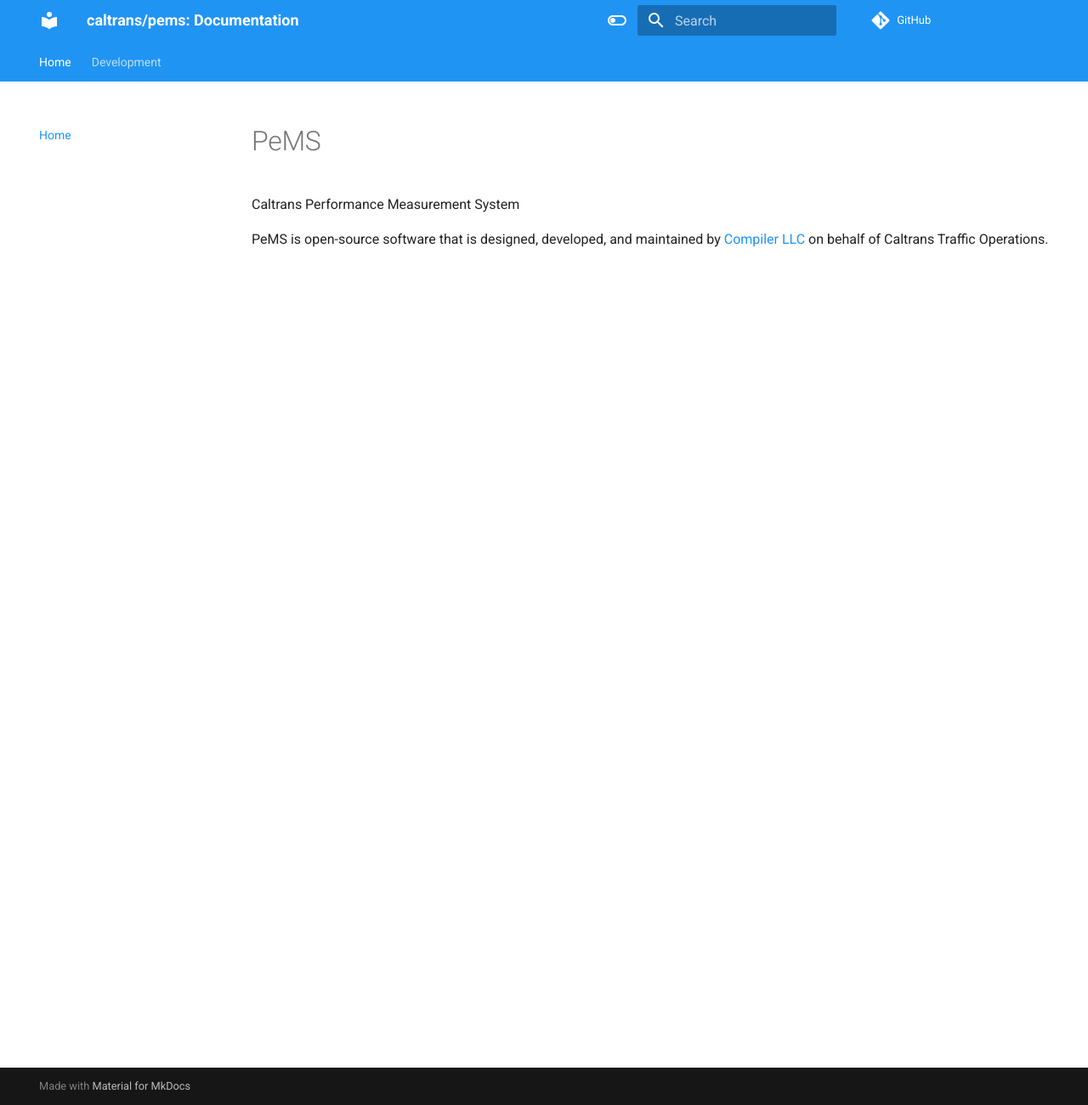
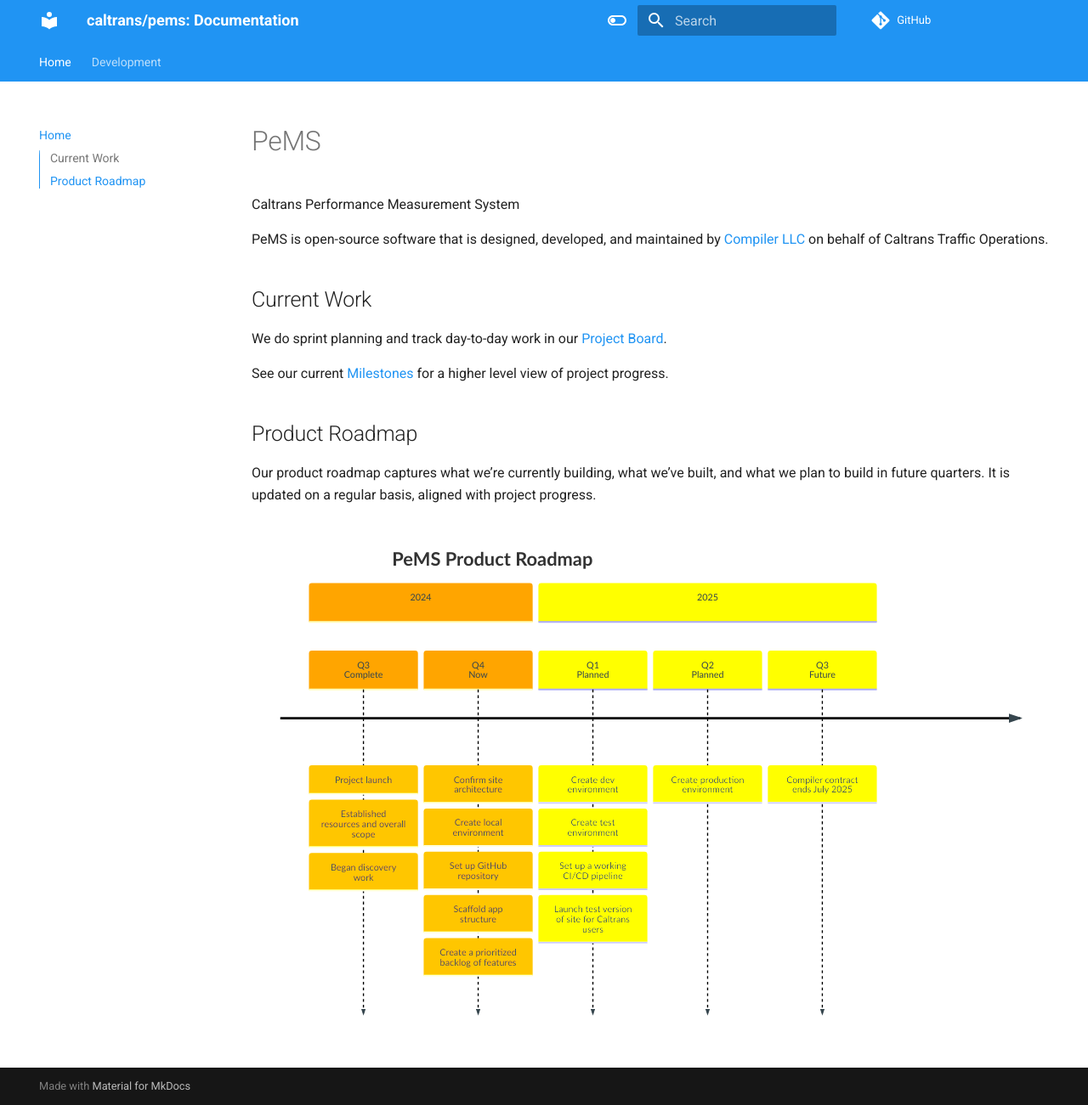
Before and after one commit to lalver1/pems, an MkDocs documentation site: the page built from docs/README.md, in a window 1280 px wide and 1301 px high. Shown: the whole window at 85% size. Built offline with MkDocs 1.6.1 and Material for MkDocs 9.7.7, drawn with Linux system fonts in a browser that asks for light colours; nearby versions of some CDN libraries; comment, search, counter and statistics services are not loaded.

Commit message:
docs: add product roadmap
Updated the main doc site page with product roadmap and links to our
sprint and milestones in the GitHub project

````diff
--- a/docs/README.md
+++ b/docs/README.md
@@ -3,3 +3,61 @@
 Caltrans Performance Measurement System
 
 PeMS is open-source software that is designed, developed, and maintained by [Compiler LLC](https://compiler.la) on behalf of Caltrans Traffic Operations.
+
+## Current Work
+We do sprint planning and track day-to-day work in our [Project Board](https://github.com/orgs/compilerla/projects/3/views/1).
+
+See our current [Milestones](https://github.com/compilerla/pems/milestones) for a higher level view of project progress.
+
+## Product Roadmap
+Our product roadmap captures what we're currently building, what we've built, and what we plan to build in future quarters. It is updated on a regular basis, aligned with project progress.
+
+```mermaid
+timeline
+    title PeMS Product Roadmap
+%% PeMS Epics (2024)
+          section 2024
+
+          Q3<br>Complete
+          : Project launch
+          : Established resources and overall scope
+          : Began discovery work
+
+          Q4<br>Now
+          : Confirm site architecture
+          : Create local environment
+          : Set up GitHub repository
+          : Scaffold app structure
+          : Create a prioritized backlog of features
+
+%% PeMS Epics (2025)
+          section 2025
+
+          Q1<br>Planned
+          : Create dev environment
+          : Create test environment
+          : Set up a working CI/CD pipeline
+          : Launch test version of site for Caltrans users
+
+          Q2<br>Planned
+          : Create production environment
+
+          Q3<br>Future
+          : Compiler contract ends July 2025
+
+%%{
+    init: {
+        'logLevel': 'debug',
+        'theme': 'default' ,
+        'themeVariables': {
+            'cScale0': '#ffa500', 'cScaleLabel0': '#000000',
+            'cScale1': '#ffff00', 'cScaleLabel1': '#000000',
+            'cScale2': '#ffff00', 'cScaleLabel2': '#000000',
+            'cScale3': '#008000', 'cScaleLabel3': '#ffffff',
+            'cScale4': '#0000ff', 'cScaleLabel4': '#ffffff',
+            'cScale5': '#4b0082', 'cScaleLabel5': '#ffffff',
+            'cScale6': '#000000', 'cScaleLabel6': '#ffffff'
+        }
+    }
+}%%
+```
````
